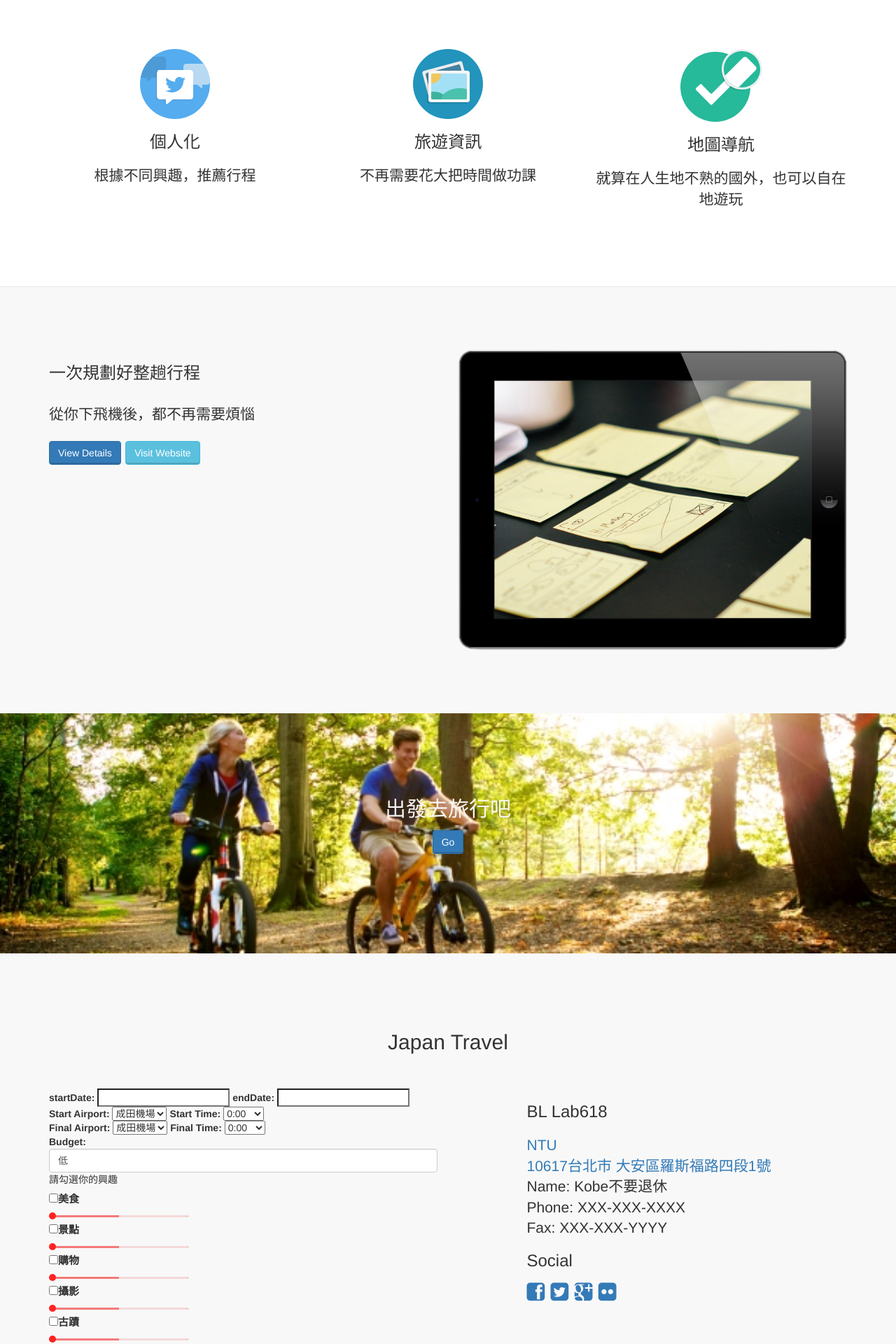
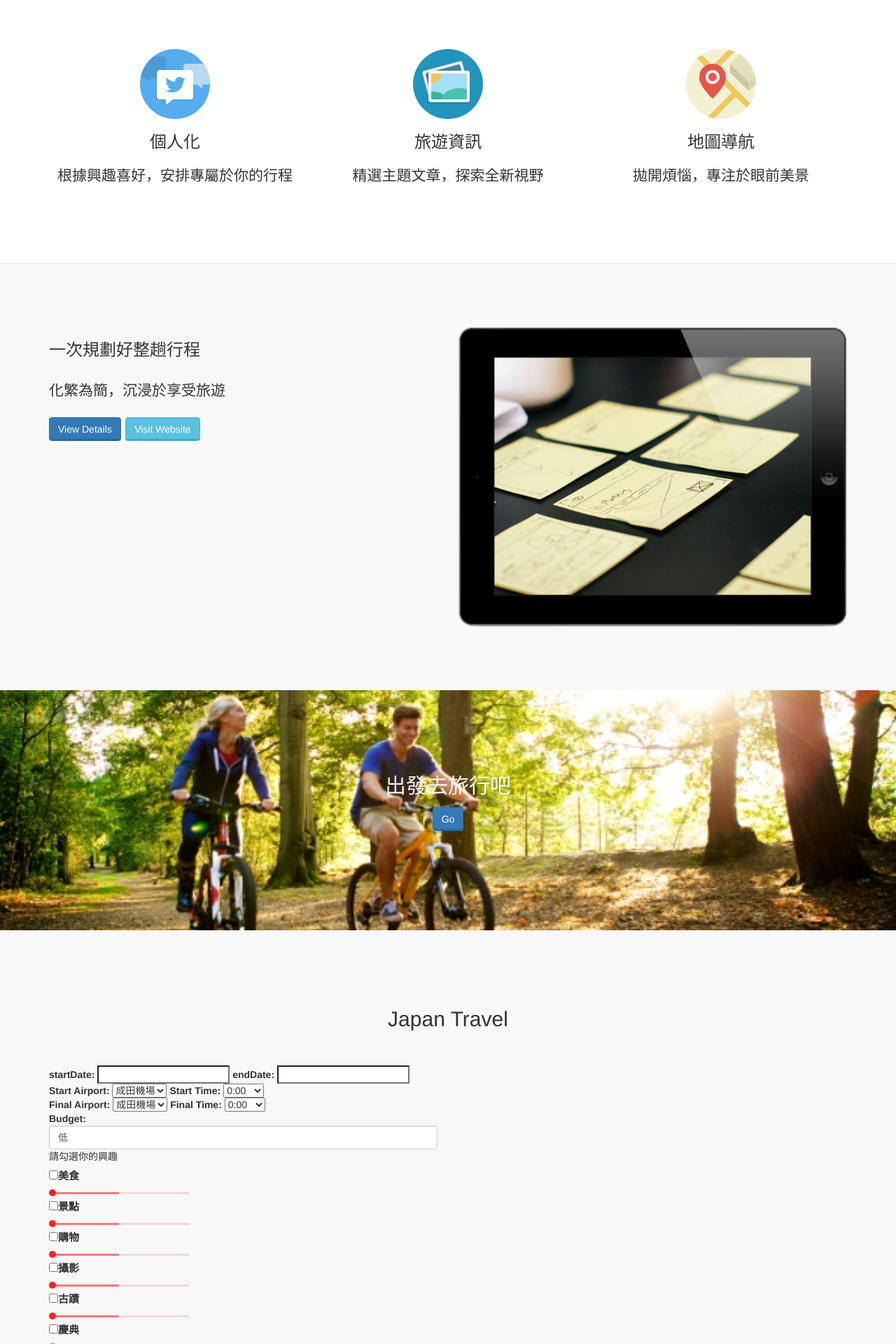
Before and after one commit to behappycc/bdhackathon, a Python web app: template web/templates/index.html in a window 1280 px wide. Shown: the part 880-2800 px from the top of the page at 70% size. Run offline with Jinja, Linux system fonts and the light colour scheme; the template is opened without the code that fills it, so the values that code supplies are empty; some libraries are stand-ins or nearby versions.

Commit message:
Modify some text

```diff
--- a/web/templates/index.html
+++ b/web/templates/index.html
@@ -246,7 +246,7 @@
                 <ul class="nav navbar-nav">
 
                     <li class="menuItem"><a href="#whatis">特色介紹</a></li>
-                    <li class="menuItem"><a href="#useit">開始使用</a></li>
+                    <li class="menuItem"><a href="#contact">開始使用</a></li>
                     <!--<li class="menuItem"><a href="#screen">Screenshot</a></li>
                     <li class="menuItem"><a href="#credits">Credits</a></li>-->
                     <li class="menuItem"><a href="#contact">聯絡我們</a></li>
@@ -265,7 +265,7 @@
                 <div class="col-sm-4 wow fadeInDown text-center">
                   <img class="rotate" src="static/img/icon/tweet.svg" alt="Generic placeholder image">
                   <h3>個人化</h3>
-                  <p class="lead">根據不同興趣，推薦行程</p>
+                  <p class="lead">根據興趣喜好，安排專屬於你的行程</p>
 
                   <!-- <p><a class="btn btn-embossed btn-primary view" role="button">View Details</a></p> -->
                 </div><!-- /.col-lg-4 -->
@@ -273,14 +273,14 @@
                 <div class="col-sm-4 wow fadeInDown text-center">
                   <img  class="rotate" src="static/img/icon/picture.svg" alt="Generic placeholder image">
                    <h3>旅遊資訊</h3>
-                   <p class="lead">不再需要花大把時間做功課</p>
+                   <p class="lead">精選主題文章，探索全新視野</p>
                    <!-- <p><a class="btn btn-embossed btn-primary view" role="button">View Details</a></p> -->
                 </div><!-- /.col-lg-4 -->
 
                 <div class="col-sm-4 wow fadeInDown text-center">
-                  <img  class="rotate" src="static/img/icon/retina.svg" alt="Generic placeholder image">
+                  <img  class="rotate" src="static/img/icon/map.svg" alt="Generic placeholder image">
                    <h3>地圖導航</h3>
-                    <p class="lead">就算在人生地不熟的國外，也可以自在地遊玩</p>
+                    <p class="lead">拋開煩惱，專注於眼前美景</p>
                   <!-- <p><a class="btn btn-embossed btn-primary view" role="button">View Details</a></p> -->
                 </div><!-- /.col-lg-4 -->
 
@@ -303,7 +303,7 @@
                 <div class="col-sm-6 wow fadeInLeftBig"  data-animation-delay="200">
                     <h3 class="section-heading">一次規劃好整趟行程</h3>
                     <p class="lead">
-                        從你下飛機後，都不再需要煩惱
+                        化繁為簡，沉浸於享受旅遊
                     </p>
 
                      <p><a class="btn btn-embossed btn-primary" href="#" role="button">View Details</a>
@@ -398,22 +398,11 @@
 
             <hr class="featurette-divider hidden-lg">
                 <div class="col-md-5 col-md-push-1 address">
-                    <address>
-                    <h3>BL Lab618</h3>
-                    <p class="lead">
-                    <a href="https://www.google.com.tw/maps/place/%E8%87%BA%E7%81%A3%E5%A4%A7%E5%AD%B8/" target='_blank'>NTU<br>
-                    10617台北市 大安區羅斯福路四段1號</a><br>
-                    Name: Kobe不要退休<br>
-                    Phone: XXX-XXX-XXXX<br>
-                    Fax: XXX-XXX-YYYY</p>
-                    </address>
 
-                    <h3>Social</h3>
+
+                    <h3> </h3>
                     <li class="social">
-                    <a href="#"><i class="fa fa-facebook-square fa-size"> </i></a>
-                    <a href="#"><i class="fa  fa-twitter-square fa-size"> </i> </a>
-                    <a href="#"><i class="fa fa-google-plus-square fa-size"> </i></a>
-                    <a href="#"><i class="fa fa-flickr fa-size"> </i> </a>
+
                     </li>
                 </div>
             </div>
```
